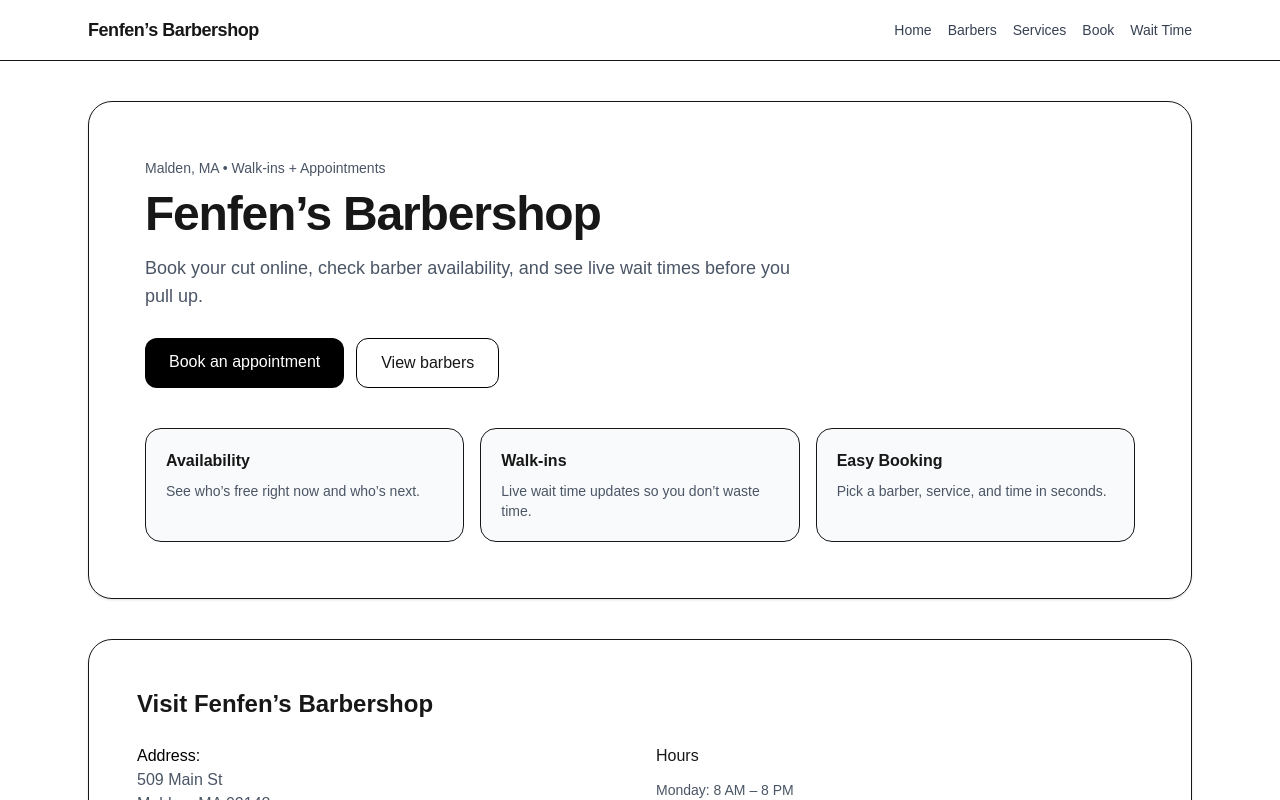
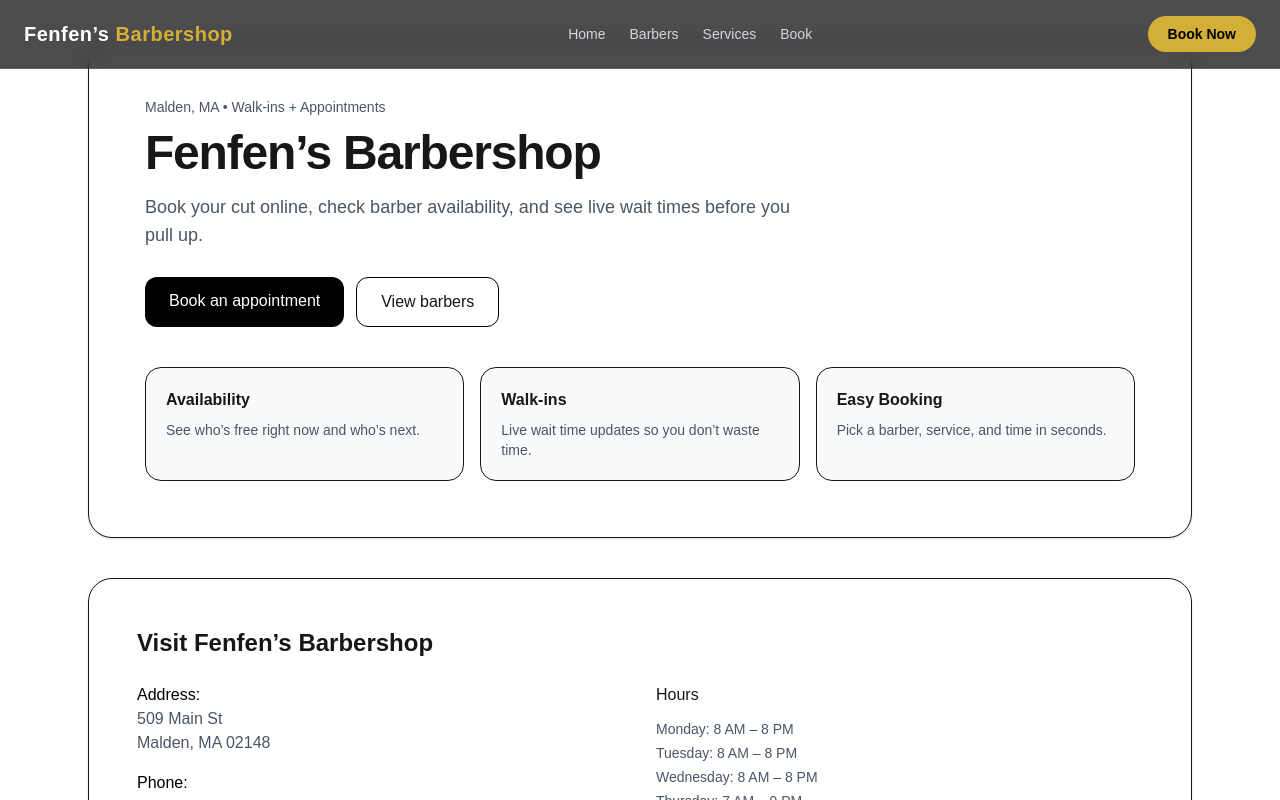
Before and after one commit to Clapped25/junk-removal, a Next.js app: page / in a window 1280 px wide. Shown: the top 800 px of the page. Built offline with nearby package versions, Linux system fonts and the light colour scheme.

Commit message:
Redesign homepage with luxury layout

```diff
--- a/app/components/Navbar.tsx
+++ b/app/components/Navbar.tsx
@@ -1,32 +1,26 @@
 import Link from "next/link";
-
-const links = [
-  { href: "/", label: "Home" },
-  { href: "/barbers", label: "Barbers" },
-  { href: "/services", label: "Services" },
-  { href: "/book", label: "Book" },
-  { href: "/wait", label: "Wait Time" },
-];
 
 export default function Navbar() {
   return (
-    <header className="sticky top-0 z-50 border-b bg-white/80 backdrop-blur">
-      <div className="mx-auto max-w-6xl px-6 py-4 flex items-center justify-between">
-        <Link href="/" className="font-bold tracking-tight text-lg">
-          Fenfen’s Barbershop
+    <header className="fixed top-0 w-full z-50 bg-black/70 backdrop-blur border-b border-white/10">
+      <div className="mx-auto max-w-7xl px-6 py-4 flex items-center justify-between">
+        <Link href="/" className="text-xl font-bold tracking-wide text-white">
+          Fenfen’s <span className="text-[#d4af37]">Barbershop</span>
         </Link>
 
-        <nav className="flex gap-4 text-sm">
-          {links.map((l) => (
-            <Link
-              key={l.href}
-              href={l.href}
-              className="text-gray-700 hover:text-black transition"
-            >
-              {l.label}
-            </Link>
-          ))}
+        <nav className="hidden md:flex gap-6 text-sm text-gray-300">
+          <Link href="/" className="hover:text-white">Home</Link>
+          <Link href="/barbers" className="hover:text-white">Barbers</Link>
+          <Link href="/services" className="hover:text-white">Services</Link>
+          <Link href="/book" className="hover:text-white">Book</Link>
         </nav>
+
+        <Link
+          href="/book"
+          className="rounded-full bg-[#d4af37] text-black px-5 py-2 text-sm font-semibold hover:opacity-90"
+        >
+          Book Now
+        </Link>
       </div>
     </header>
   );
```
